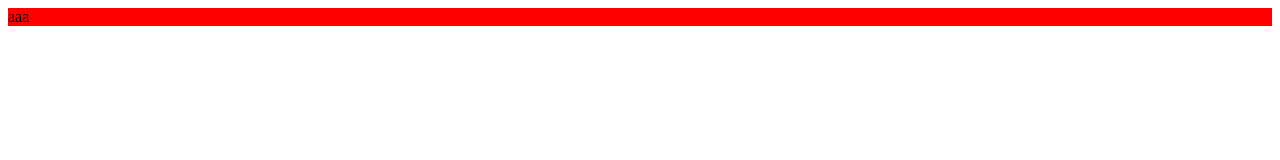
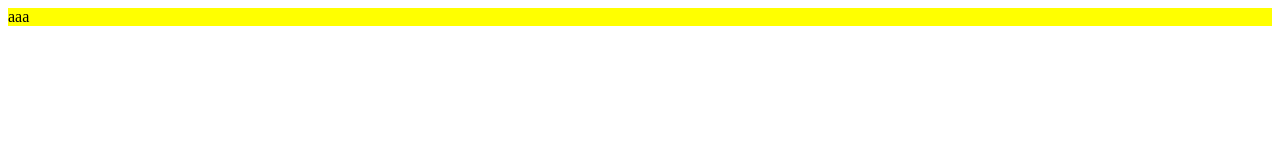
Before and after one commit to Prnella/hbuilder_test, a plain HTML site: page index.html in a window 1280 px wide. Drawn offline with Linux system fonts and the light colour scheme.

Commit message:
index.html : 修改为yellow [master]

```diff
--- a/index.html
+++ b/index.html
@@ -5,6 +5,6 @@
 		<title></title>
 	</head>
 	<body>
-		<div style="background-color: red;">aaa</div>
+		<div style="background-color: yellow;">aaa</div>
 	</body>
 </html>
```
